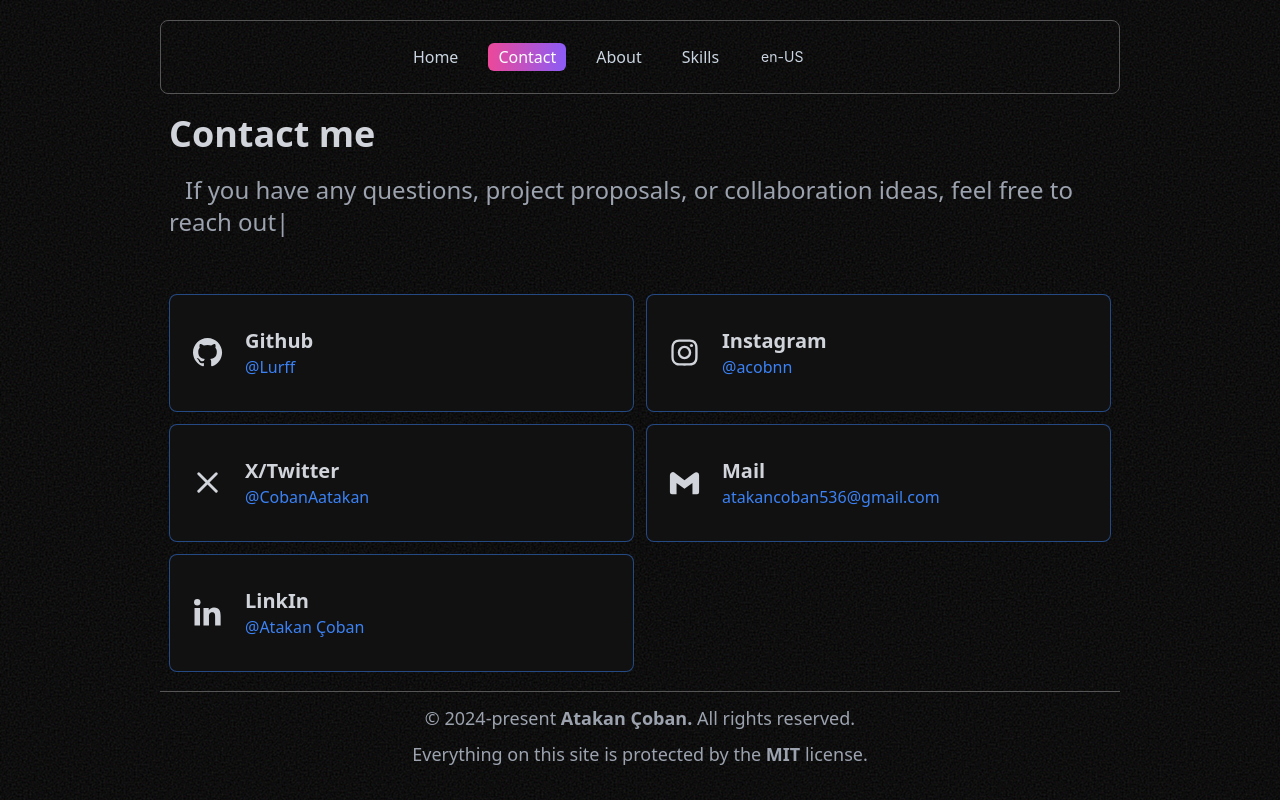
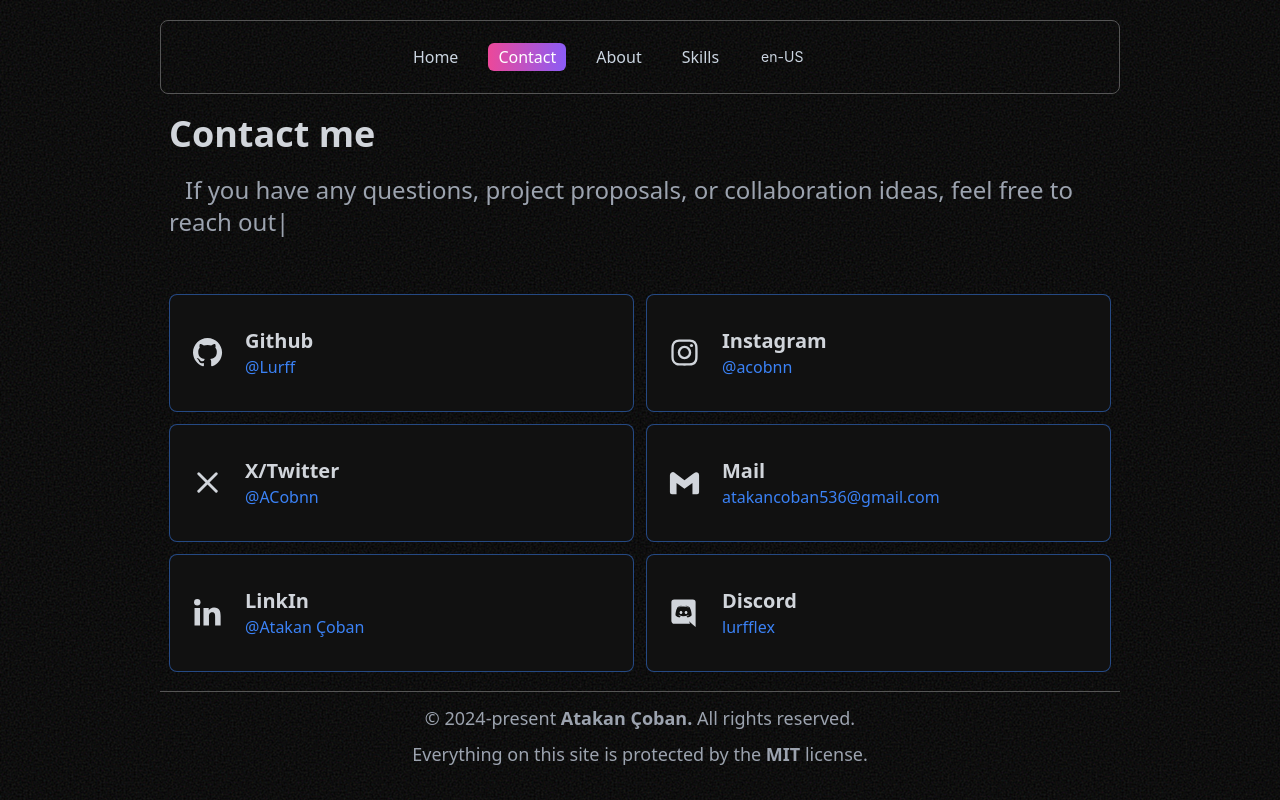
Before and after one commit to Lurff/about, a React app: page /contact in a window 1280 px wide. Built offline with nearby package versions, Linux system fonts and the light colour scheme.

Commit message:
Photos changed and some links updated

```diff
--- a/index.html
+++ b/index.html
@@ -2,7 +2,7 @@
 <html lang="en">
 	<head>
 		<meta charset="UTF-8" />
-		<link rel="icon" type="image/*" href="./src/Public/Motorlu.jpg" />
+		<link rel="icon" type="image/*" href="./src/Public/Kedi.jpg" />
 		<link rel="stylesheet" href="./src/App/index.css" />
 		<link rel="stylesheet" href="./src/Components/Navbar/style.css" />
 		<meta name="viewport" content="width=device-width, initial-scale=1.0" />
--- a/src/Components/About/Header/Header.jsx
+++ b/src/Components/About/Header/Header.jsx
@@ -2,7 +2,7 @@ import React from "react";
 import { useTranslation } from "react-i18next";
 import { TypeAnimation } from "react-type-animation";
 
-import Motorlu from "../../../Public/Kedi.jpg";
+import Motorlu from "../../../Public/Motorlu.jpg";
 
 const Header = () => {
 	const { t } = useTranslation();
--- a/src/Pages/Contact/Contact.jsx
+++ b/src/Pages/Contact/Contact.jsx
@@ -6,12 +6,7 @@ import { TypeAnimation } from "react-type-animation";
 import Navbar from "../../Components/Navbar/Navbar";
 import Footer from "../../Components/Footer/Footer";
 
-import {
-	BiLogoGithub,
-	BiLogoInstagram,
-	BiLogoGmail,
-	BiLogoLinkedin,
-} from "react-icons/bi";
+import { BiLogoGithub, BiLogoInstagram, BiLogoGmail, BiLogoLinkedin, BiLogoDiscord } from "react-icons/bi";
 
 import { FiX } from "react-icons/fi";
 
@@ -34,8 +29,8 @@ const Contact = () => {
 		{
 			icon: <FiX size={35} />,
 			label: "X/Twitter",
-			href: "https://x.com/CobanAatakan",
-			username: "@CobanAatakan",
+			href: "https://x.com/ACobnn",
+			username: "@ACobnn",
 		},
 		{
 			icon: <BiLogoGmail size={35} />,
@@ -48,6 +43,12 @@ const Contact = () => {
 			label: "LinkIn",
 			href: "https://www.linkedin.com/in/atakan-coban-291b27138/",
 			username: "@Atakan Çoban",
+		},
+		{
+			icon: <BiLogoDiscord size={35} />,
+			label: "Discord",
+			href: "https://discord.com/channels/@me/855812906876534845",
+			username: "lurfflex",
 		},
 	];
 
@@ -79,9 +80,7 @@ const Contact = () => {
 								<div>{media.icon}</div>
 								<div className="flex justify-center flex-col p-3">
 									<span className="text-xl font-semibold">{media.label}</span>
-									<span className="text-blue-500 truncate">
-										{media.username}
-									</span>
+									<span className="text-blue-500 truncate">{media.username}</span>
 								</div>
 							</a>
 						);
```
Also changed, not shown: 1 other file.
